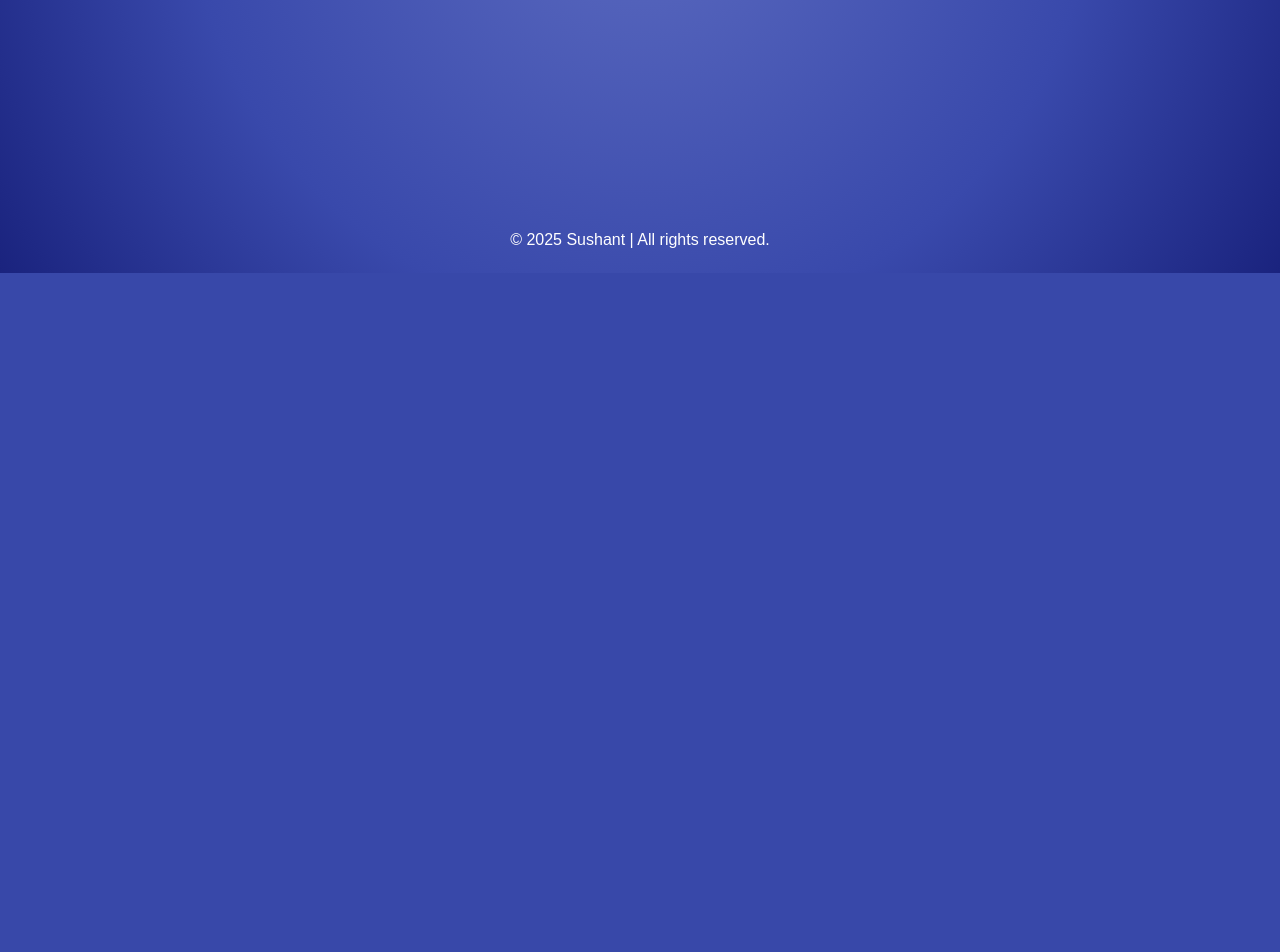
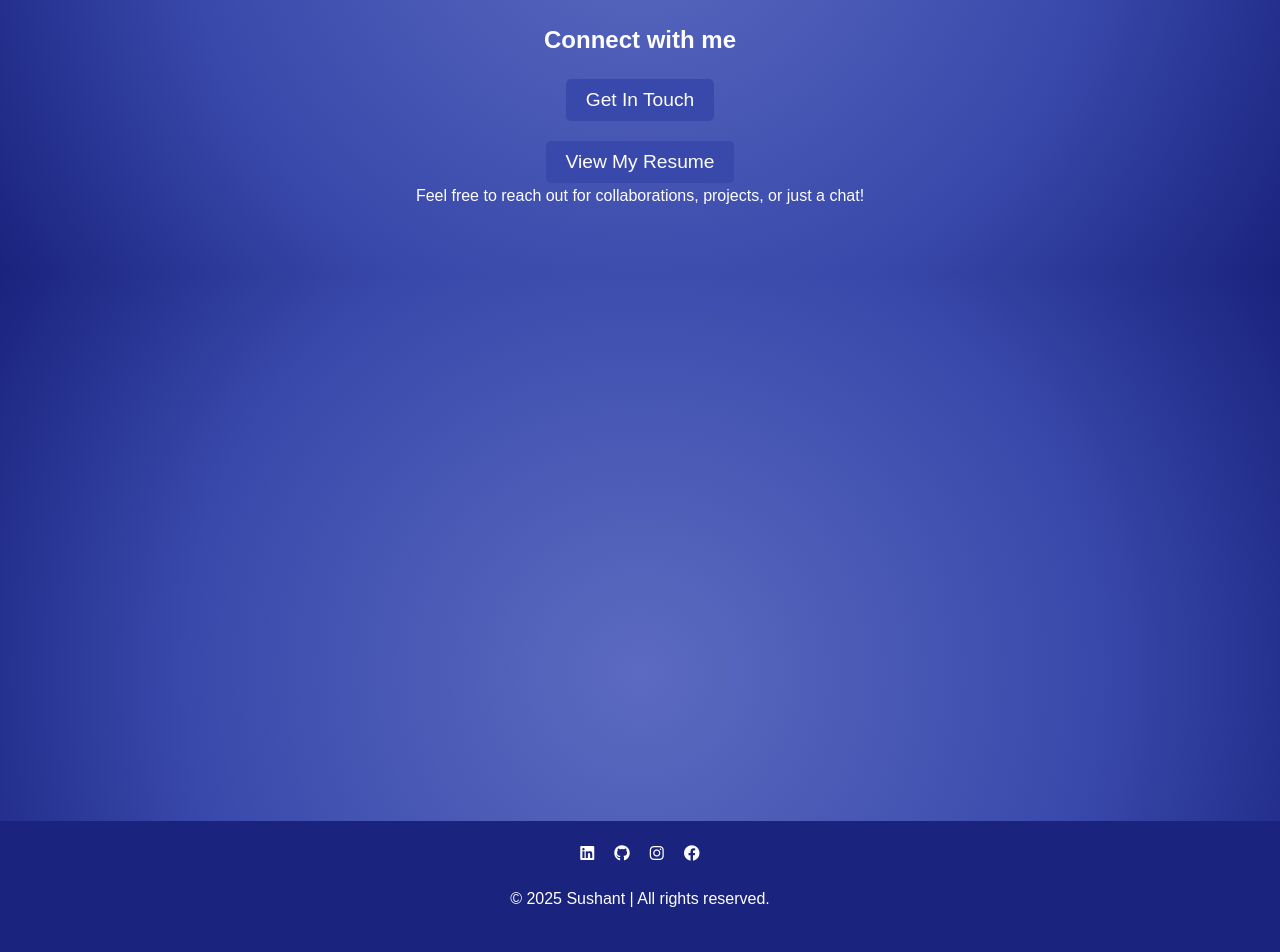
Before and after one commit to sushantawalekar286/Sushant-portfolio, a Node server app: page / in a window 1280 px wide. Shown: the part 527-1479 px from the top of the page. Before the commit the page ends 800 px from the top, so only its background shows below. Run offline with Node 20, Linux system fonts and the light colour scheme; some libraries are stand-ins or nearby versions.

Commit message:
adding social medias and button for contact

```diff
--- a/public/css/style.css
+++ b/public/css/style.css
@@ -34,25 +34,31 @@ body {
 
 }
 .right-image img {
-    width: 100%;
-    height: auto;
+    width: auto;
+    height: 500px;
     border-radius: 10px;
 }
 
 .left-info {
     flex: 2;
     display: flex;
-    font-size: 2em;
+    font-size: 1.5em;
     flex-direction: column;
     justify-content: center;
     align-items: flex-start;
+
+}
+.left-info h1 {
+    font-size: 2.0em;
+    margin-bottom: 20px;
+   font-family: 'Courier New', Courier, monospace;
 }
 
 
 header nav{
     text-align: right;
     padding: 10px 0 10px 0;
-    position: relative;
+    position: fixed;
     width: 100%;
 }
 
@@ -77,6 +83,11 @@ header nav{
     text-decoration: none;
 }
 
+.left-info h6 {
+    font-size: 0.7em;
+    margin-bottom: 10px;
+    text-align:center ;
+}
 
 #typing-text::after {
   content: "|";
@@ -87,14 +98,45 @@ header nav{
   51%, 100% { opacity: 0; }
 }
 
+footer {
+    background-color: #1a237e;
+    padding: 20px 0;
+    position: relative;
+    bottom: 0;
+    width: 100%;
+}
+footer .social-links {
+    display: flex;
+    justify-content: center;
+    gap: 20px;
+}
+
 footer p {
    text-align: center;
     padding: 20px 0;
 
     color: white;
-    position: fixed;
+    position:relative;
     left: 0;
     bottom: 0;
     width: 100%;
     margin: 0;
 }
+
+.contact-container{
+    display: flex;
+    flex-direction: column;
+    align-items: center;
+    height: 100vh;
+}
+
+.contact-container button {
+    padding: 10px 20px;
+    background-color: #3949ab;
+    color: #fdfdfd;
+    border: none;
+    border-radius: 5px;
+    cursor: pointer;
+    font-size: 1.2em;
+    margin-top: 20px;
+}
--- a/views/home.ejs
+++ b/views/home.ejs
@@ -4,12 +4,25 @@
   <div class="left-info">
     <section>
       <h1>Hey, I'm Sushant 👋</h1>
-      <p id="typing-text">Full Stack Developer | Node.js | MongoDB | React</p>
-      <a href="/projects">See My Work →</a>
+      <p id="typing-text">Full Stack Developer | Node.js | MongoDB | React</p><br>
+      <h6>💡 Tech Innovator & Problem Solver | 🧠 AI | ML | Web Dev Enthusiast | 👨‍💻 Skilled in Full-Stack Development | 🎯 4× Tech Competition Winner (TKIET & NIT) | 🚀 Future Full-Stack Developer</h6>
     </section>
   </div>
   <div class="right-image">
     <img src="https://i.postimg.cc/NfScMCLn/sushant-gibly.png" alt="sushant-gibly" />
   </div>
 </div>
+<div class="contact-container">
+
+  <h2>Connect with me</h2>
+
+  <form method="get" action="/contact">
+    <button>Get In Touch</button>
+  </form>
+  <form method="get" action="/resume">
+    <button>View My Resume</button>
+  </form>
+  <p>Feel free to reach out for collaborations, projects, or just a chat!</p>
+  </div>
+
 <%- include('partials/footer') %>
--- a/views/partials/footer.ejs
+++ b/views/partials/footer.ejs
@@ -1,4 +1,10 @@
   <footer>
+    <div class="social-links">
+      <a href="https://www.linkedin.com/in/sushant-awalekar-a3b13429a/" target="_blank"><i class="fab fa-linkedin"></i></a>
+      <a href="https://github.com/sush123456789" target="_blank"><i class="fab fa-github"></i></a>
+      <a href="https://www.instagram.com/sushant_awalekar/" target="_blank"><i class="fab fa-instagram"></i></a>
+      <a href="https://www.facebook.com/sushant.awalekar.1" target="_blank"><i class="fab fa-facebook"></i></a>
+    </div>
     <p>© 2025 Sushant | All rights reserved.</p>
   </footer>
 
```
